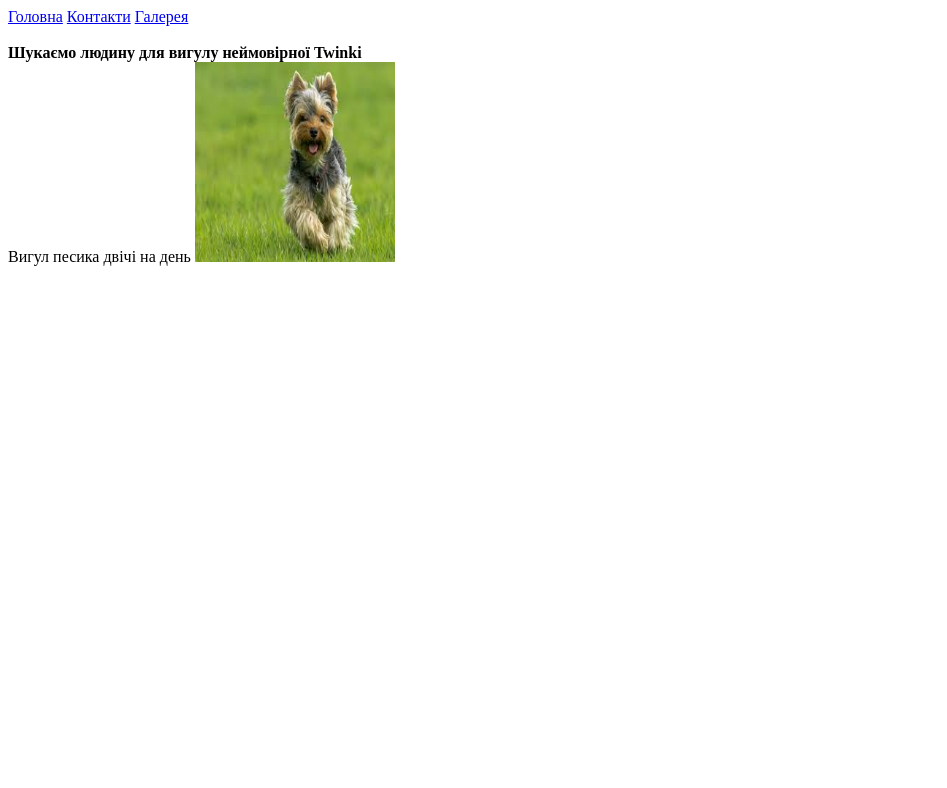
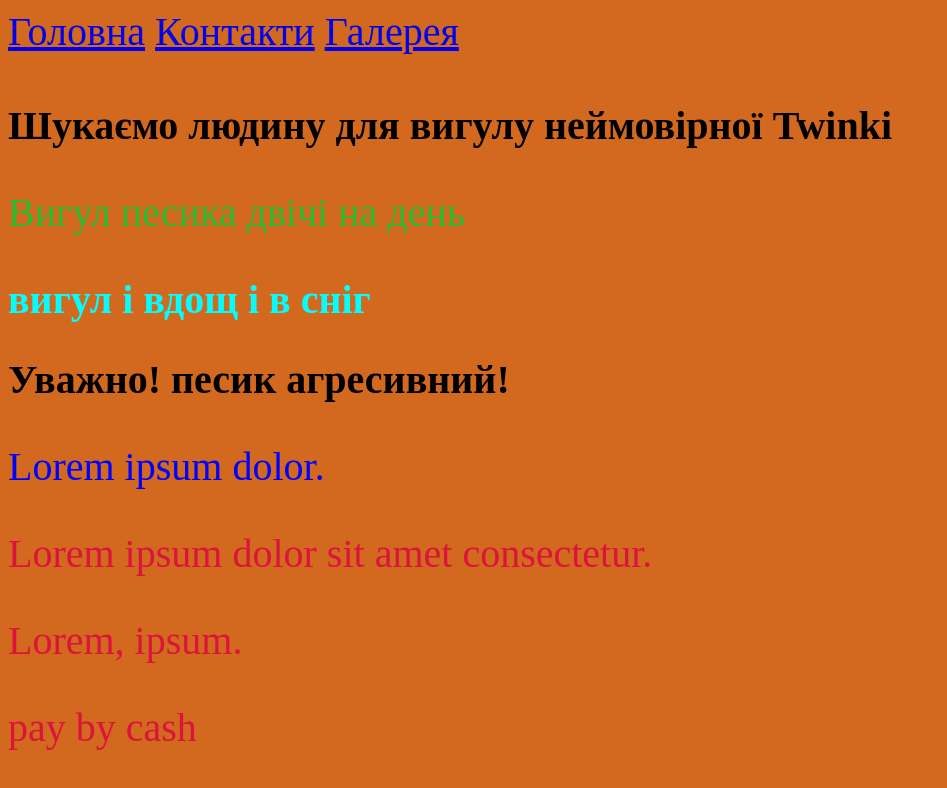
Before and after one commit to TetianaZaiets/GitLesson-05.12.24, a plain HTML site: page index.html in a window 1280 px wide. Shown: the top 788 px of the page, without its empty margins (0-947 px from the left). Drawn offline with Linux system fonts and the light colour scheme.

Commit message:
4 commit

```diff
--- a/index.html
+++ b/index.html
@@ -3,9 +3,16 @@
 <head>
     <meta charset="UTF-8">
     <title>MYPAGE</title>
+    <link  href="style.css" type="text/css" rel="stylesheet" >
+ <!-- <style type="text/css">
+    h1{color: aqua;}
+    body{background-color: chocolate;}
+
+    </style>   -->
+
 </head>
 <body>
-    <nav>
+        <nav>
         <a href="./index.html">Головна</a>
         <a href="./PAGES/CONTACT.HTML" target="blank">  Контакти</a>
         <a href="./PAGES/galery.html" target="blank">Галерея</a>
@@ -13,7 +20,13 @@
     <br>
    <b> Шукаємо людину для вигулу неймовірної Twinki</b>
     <br>
-       Вигул песика двічі на день
+     <p style="color: rgb(39, 189, 46) ;" class="p3"> Вигул песика двічі на день</p>
+     <h1>вигул і вдощ і в сніг</h1>
+     <h2>Уважно! песик агресивний!</h2>
+     <p id="p2"> Lorem ipsum dolor.</p>
+     <p class="p3">Lorem ipsum dolor sit amet consectetur.</p>
+    <p class="p3">Lorem, ipsum.</p>
+     <p class="p3">pay by cash</p>
     <img src="./images/twinki.jpg" width="200" height="200">
 </body>
 </html>
--- /dev/null
+++ b/style.css
@@ -0,0 +1,5 @@
+h1{color: aqua;}
+body{background-color: chocolate;}
+#p2{color: blue;}
+.p3{color: crimson;}
+*{font-size: 40px;}
```
Also changed, not shown: PAGES/CONTACT.HTML (+1 -0 lines).
